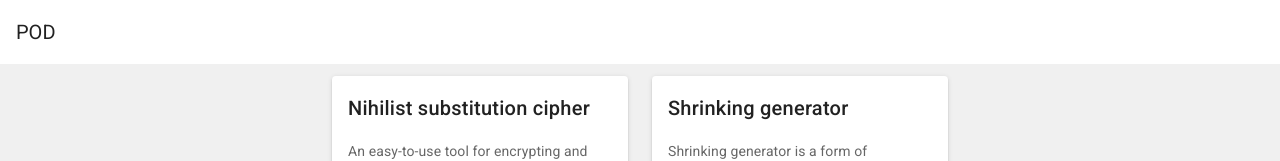
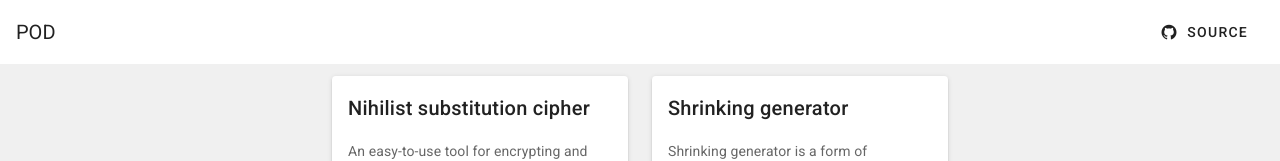
Before and after one commit to tjakubowski/put-pod, a Vue app: page / in a window 1280 px wide. Shown: the top 161 px of the page. Built offline with nearby package versions, Linux system fonts and the light colour scheme.

Commit message:
Add link to the code source in AppBar

```diff
--- a/src/components/AppBar.vue
+++ b/src/components/AppBar.vue
@@ -9,6 +9,10 @@
     </v-btn>
     <v-toolbar-title>{{ $route.meta.title }}</v-toolbar-title>
     <v-spacer/>
+    <v-btn text :href="sourceLink">
+      <v-icon left>mdi-github</v-icon>
+      Source
+    </v-btn>
     <v-dialog
       width="600px"
       v-if="!isHomepage"
@@ -37,6 +41,11 @@
 <script>
 export default {
   name: 'AppBar',
+  data() {
+    return {
+      sourceLink: 'https://github.com/tjakubowski/put-pod',
+    };
+  },
   computed: {
     isHomepage() {
       return this.$route.name === 'home';
```
